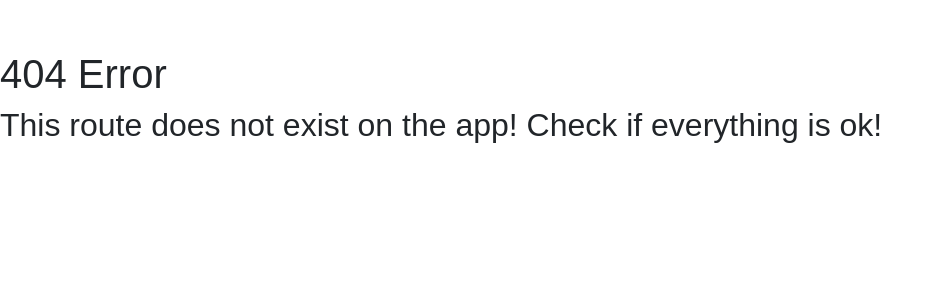
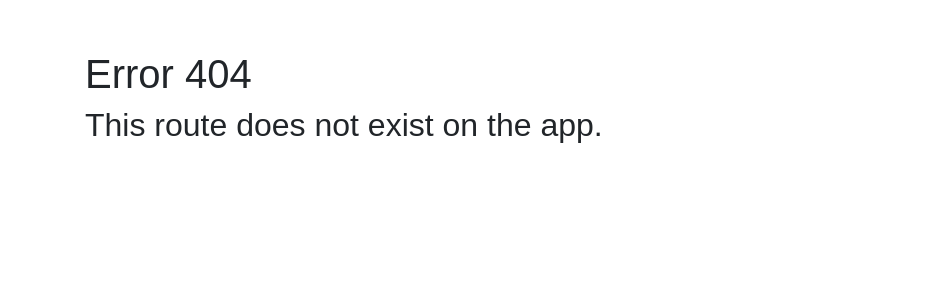
Before and after one commit to german-alvarez-dev/express-generator, a Node server app: template views/errors/not-found.hbs in a window 1280 px wide. Shown: the part 56-356 px from the top of the page, without its empty margins (0-943 px from the left). Run offline with Node 20, Linux system fonts and the light colour scheme; the template is opened without the code that fills it, so the values that code supplies are empty; some libraries are stand-ins or nearby versions.

Commit message:
Changed error views contents

```diff
--- a/views/errors/not-found.hbs
+++ b/views/errors/not-found.hbs
@@ -1,2 +1,4 @@
-<h1>404 Error</h1>
-<h2>This route does not exist on the app! Check if everything is ok!</h2>
+<div class="container">
+    <h1>Error 404</h1>
+    <h2>This route does not exist on the app.</h2>
+</div>
--- a/views/errors/server-error.hbs
+++ b/views/errors/server-error.hbs
@@ -1,2 +1,4 @@
-<h1>Error!</h1>
-<h2>There was an error on the server! Check the console!</h2>
+<div class="container">
+    <h1>Error 500</h1>
+    <h2>There was an error on the server.</h2>
+</div>
```
